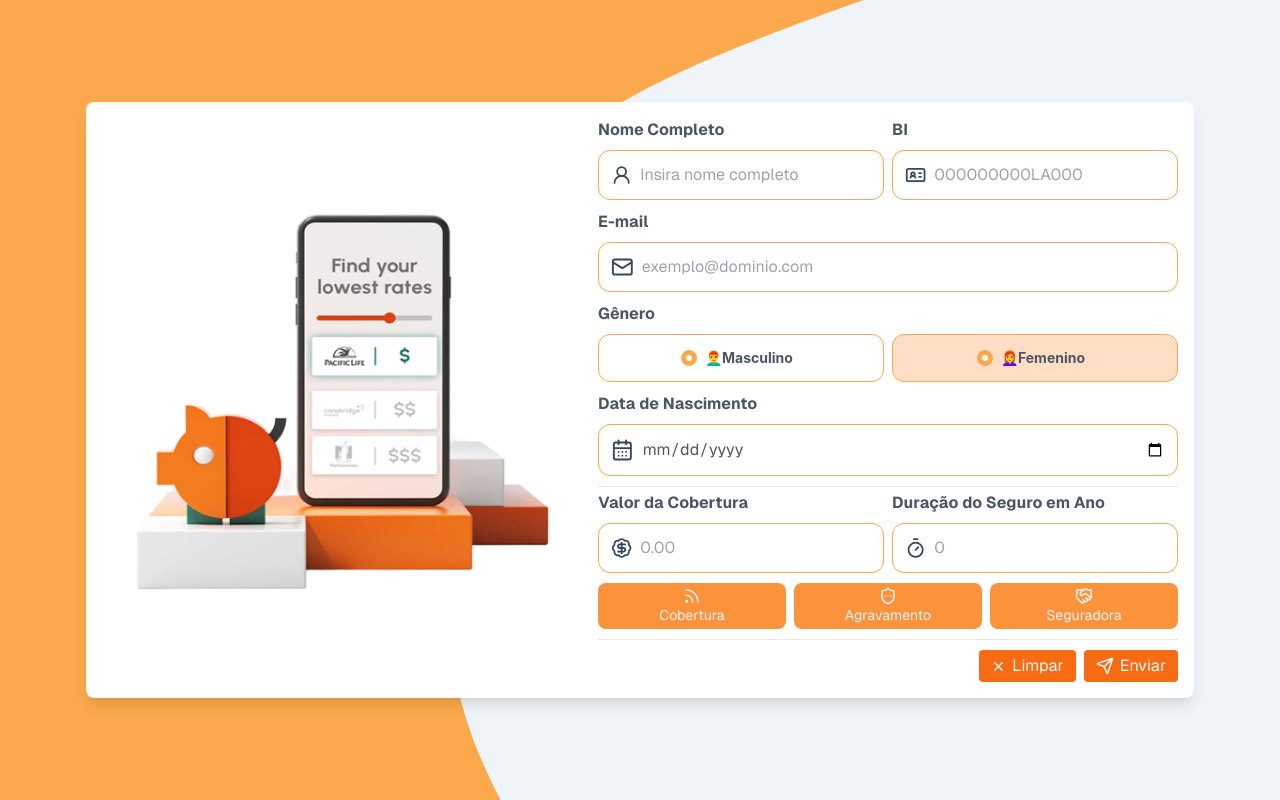
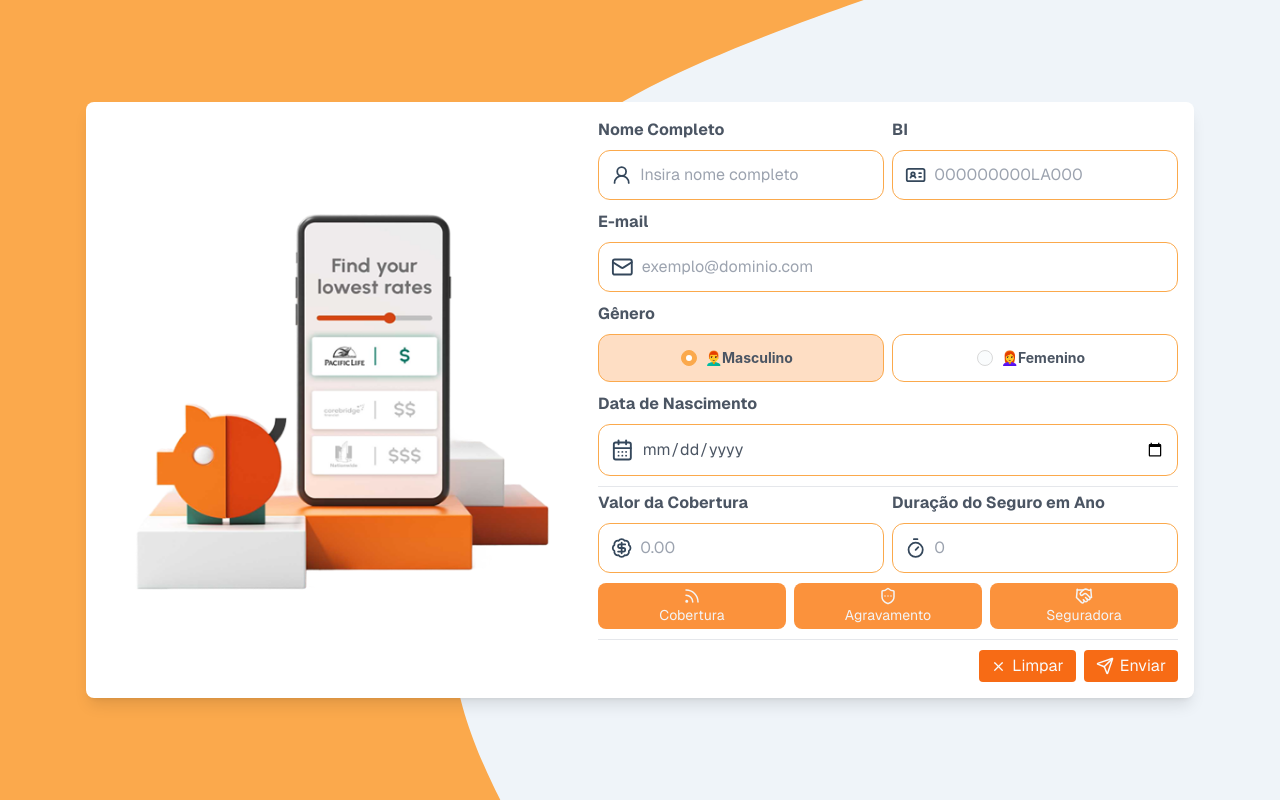
Before and after one commit to Nduengue/simulador-de-seguros, a Next.js app: page /simulation/particular/vida in a window 1280 px wide. Built offline with nearby package versions, Linux system fonts and the light colour scheme.

Commit message:
step two done, and radio and checkox updated

```diff
--- a/src/app/simulation/particular/transporte/page.tsx
+++ b/src/app/simulation/particular/transporte/page.tsx
@@ -50,7 +50,7 @@ const stepOneSchema = z.object({
 
 const stepTwoSchema = z.object({
   MeioTransporte: z.string().array().min(1, { message: "Selecione pelo menos um 'Meio de Transporte'" }),
-  ClassificacaoProdutoTransportado: z.string().min(2, { message: "Selecione Uma 'Classificação de Produto Transportado'" }),
+  ClassificacaoProdutoTransportado: z.string().min(1, { message: "Selecione Uma 'Classificação de Produto Transportado'" }),
 });
 
 export default function Transporte() {
@@ -60,7 +60,7 @@ export default function Transporte() {
   const [Nif, setNif] = useState<string>("");
   const [Telefone, setTelefone] = useState<string>("");
   // var step 2
-  const [ClassificacaoProdutoTransportado, setClassificacaoProdutoTransportado] = useState<string>("1");
+  const [ClassificacaoProdutoTransportado, setClassificacaoProdutoTransportado] = useState<string>("");
   const [MeioTransporte, setMeioTransporte] = useState<string[]>([]);
   // var step 3
   const [PaisOrigem, setPaisOrigem] = useState<AutoCompleteTagInputListType[]>([]);
@@ -362,6 +362,7 @@ function StepTwo({
           <StepHeader title="Classificação do Produto Transportado" />
           <Check.Radio
             itemList={merchandisesList}
+            // defaultValue={merchandisesList[0].id}
             value={ClassificacaoProdutoTransportado}
             setValuesFn={setClassificacaoProdutoTransportadoFn}
             className="grid grid-cols-2 gap-2 items-start *:w-full gap-y-2 *:text-start *:justify-start"
@@ -369,7 +370,7 @@ function StepTwo({
         </div>
         <div>
           <StepHeader title="Meio de Transporte" />
-          <Check.CheckBox className="gap-2 *:p-3 grid grid-cols-2" values={MeioTransporte} setValuesFn={setMeioTransporteFn} data={waysList} />
+          <Check.CheckBox className="gap-2 *:p-3 grid grid-cols-2" values={MeioTransporte} setValuesFn={setMeioTransporteFn} itemList={waysList} />
         </div>
       </div>
     </div>
@@ -470,11 +471,11 @@ function StepFour({
       <div className="grid gap-6  ">
         <div>
           <StepHeader title="Detalhes Adicionais" />
-          <Check.CheckBox className="gap-2 *:p-3 grid grid-cols-2" values={DetalhesAdicionais} setValuesFn={setDetalhesAdicionaisFn} data={aditionalDetailsList} />
+          <Check.CheckBox className="gap-2 *:p-3 grid grid-cols-2" values={DetalhesAdicionais} setValuesFn={setDetalhesAdicionaisFn} itemList={aditionalDetailsList} />
         </div>
         <div>
           <StepHeader title="Condições Especiais" />
-          <Check.CheckBox className="gap-2 *:p-3 grid grid-cols-2" values={CondicoesEspeciais} setValuesFn={setCondicoesEspeciaisFn} data={specificConditionsList} />
+          <Check.CheckBox className="gap-2 *:p-3 grid grid-cols-2" values={CondicoesEspeciais} setValuesFn={setCondicoesEspeciaisFn} itemList={specificConditionsList} />
         </div>
       </div>
     </div>
--- a/src/app/simulation/particular/vida/page.tsx
+++ b/src/app/simulation/particular/vida/page.tsx
@@ -119,7 +119,7 @@ export default function Vida() {
                 values={[]}
                 // activeBoxies={seguradoraSelectionadas}
                 // setActiveBoxies={setSeguradoraSelectionadas}
-                data={Fake_Opt}
+                itemList={Fake_Opt}
               />
             </Dialog.Drawer>
 
@@ -135,7 +135,7 @@ export default function Vida() {
                 className="sm:grid-cols-2 lg:grid-cols-4 gap-2"
                 // activeBoxies={seguradoraSelectionadas}
                 // setActiveBoxies={setSeguradoraSelectionadas}
-                data={Fake_Opt}
+                itemList={Fake_Opt}
               />
             </Dialog.Drawer>
 
@@ -151,7 +151,7 @@ export default function Vida() {
                 className="sm:grid-cols-2 lg:grid-cols-4 gap-2"
                 // activeBoxies={seguradoraSelectionadas}
                 // setActiveBoxies={setSeguradoraSelectionadas}
-                data={Fake_Opt}
+                itemList={Fake_Opt}
               />
             </Dialog.Drawer>
           </div>
--- a/src/components/check/checkbox.tsx
+++ b/src/components/check/checkbox.tsx
@@ -2,22 +2,22 @@ import { PackageOpen } from "lucide-react";
 import { useEffect, useState } from "react";
 
 interface ICheckBox extends React.HTMLAttributes<HTMLDivElement> {
-  data: { id: string | number; name: string }[];
+  itemList: { id: string | number; name: string }[];
   className?: string;
   values: string[];
   setValuesFn: (value: string[]) => void;
   useNameOnValue?: boolean;
 }
 
-export default function CheckBox({ data, values, setValuesFn, className, useNameOnValue, ...rest }: ICheckBox) {
+export default function CheckBox({ itemList, values, setValuesFn, className, useNameOnValue, ...rest }: ICheckBox) {
   const uuid = crypto.randomUUID();
 
   return (
     <div>
-      {data.length > 0 ? (
+      {itemList.length > 0 ? (
         <div className="grid grid-cols-2 gap-2 " {...rest}>
           {/* {JSON.stringify(value, null, 2)} */}
-          {data.map((items, index) => (
+          {itemList.map((items, index) => (
             <BoxItem myClassName={uuid} setSelectedValues={setValuesFn} boxState={values.includes(String(items.id))} item={items} />
           ))}
         </div>
@@ -52,6 +52,7 @@ function BoxItem({
   useEffect(() => {
     console.log(myClassName);
     const allHtmlElements = Array.from(window.document.getElementsByClassName(myClassName));
+
     const avaliableValues = allHtmlElements.filter((html): html is HTMLInputElement => html instanceof HTMLInputElement && html.checked).map((html) => html.value);
     setSelectedValues(avaliableValues);
     console.log(avaliableValues);
--- a/src/components/check/radio.tsx
+++ b/src/components/check/radio.tsx
@@ -8,13 +8,26 @@ interface IRadio {
     name: string;
   }[];
   value: string;
-  setValuesFn: (e: string) => void;
   className?: string;
   useNameOnValue?: boolean;
+  defaultValue?: string;
+  setValuesFn: (e: string) => void;
 }
 
-export default function Radio({ value: Value, itemList, className, setValuesFn, useNameOnValue }: IRadio) {
+export default function Radio({ value: Value, itemList, className, defaultValue, setValuesFn, useNameOnValue }: IRadio) {
   const [value, setValue] = useState<string>(Value);
+  const [defaultRadioValue, setDefaultRadioValue] = useState<string>(() => {
+    if (defaultValue) {
+      !value && setValue(defaultValue);
+      return defaultValue;
+    } else if (!defaultValue && !value) {
+      const value = useNameOnValue ? itemList[0].name : itemList[0].id;
+      setValue(value);
+      return value;
+    } else {
+      return "";
+    }
+  });
 
   const onChange = (e: RadioChangeEvent) => {
     console.log("radio checked", e.target.value);
@@ -27,18 +40,20 @@ export default function Radio({ value: Value, itemList, className, setValuesFn,
 
   return (
     <>
+      {}
+      {/* <p>v -{value}</p> */}
+      {/* <p>V -{Value}</p> */}
       {itemList.length > 0 ? (
         <RadioAntd.Group
-          defaultValue={value}
+          defaultValue={value ? value : defaultRadioValue}
           onChange={onChange}
           className={twMerge(
-            "*:border *:rounded-xl *:p-3 *:text-gray-600 font-bold  rounded-xl *:border-[#fba94c] *:flex-1 *:items-center *:justify-center flex items-center ",
+            "*:border *:rounded-xl *:p-3 *:text-gray-600 font-bold  rounded-xl *:border-primary *:flex-1 *:items-center *:justify-center flex items-center ",
             className
           )}
         >
           {itemList.map((item) => (
-            // <RadioAntd key={item.id} value={useNameOnValue ? item.name : item.id} className=" has-[:checked]:bg-[#fb923c]/30 ">
-            <RadioAntd key={item.id} value={value} className=" has-[:checked]:bg-[#fb923c]/30 ">
+            <RadioAntd key={item.id} value={useNameOnValue ? item.name : item.id} className=" has-[:checked]:bg-[#fb923c]/30 ">
               {item.name}
             </RadioAntd>
           ))}
--- a/src/mocks/dto-mt.ts
+++ b/src/mocks/dto-mt.ts
@@ -1,6 +1,6 @@
 import MockData from "./dto-mt.json";
 
 export async function GET_MT_LIST() {
-  await new Promise((resolve) => setTimeout(resolve, 2000));
+  await new Promise((resolve) => setTimeout(resolve, 1000));
   return MockData;
 }
```
